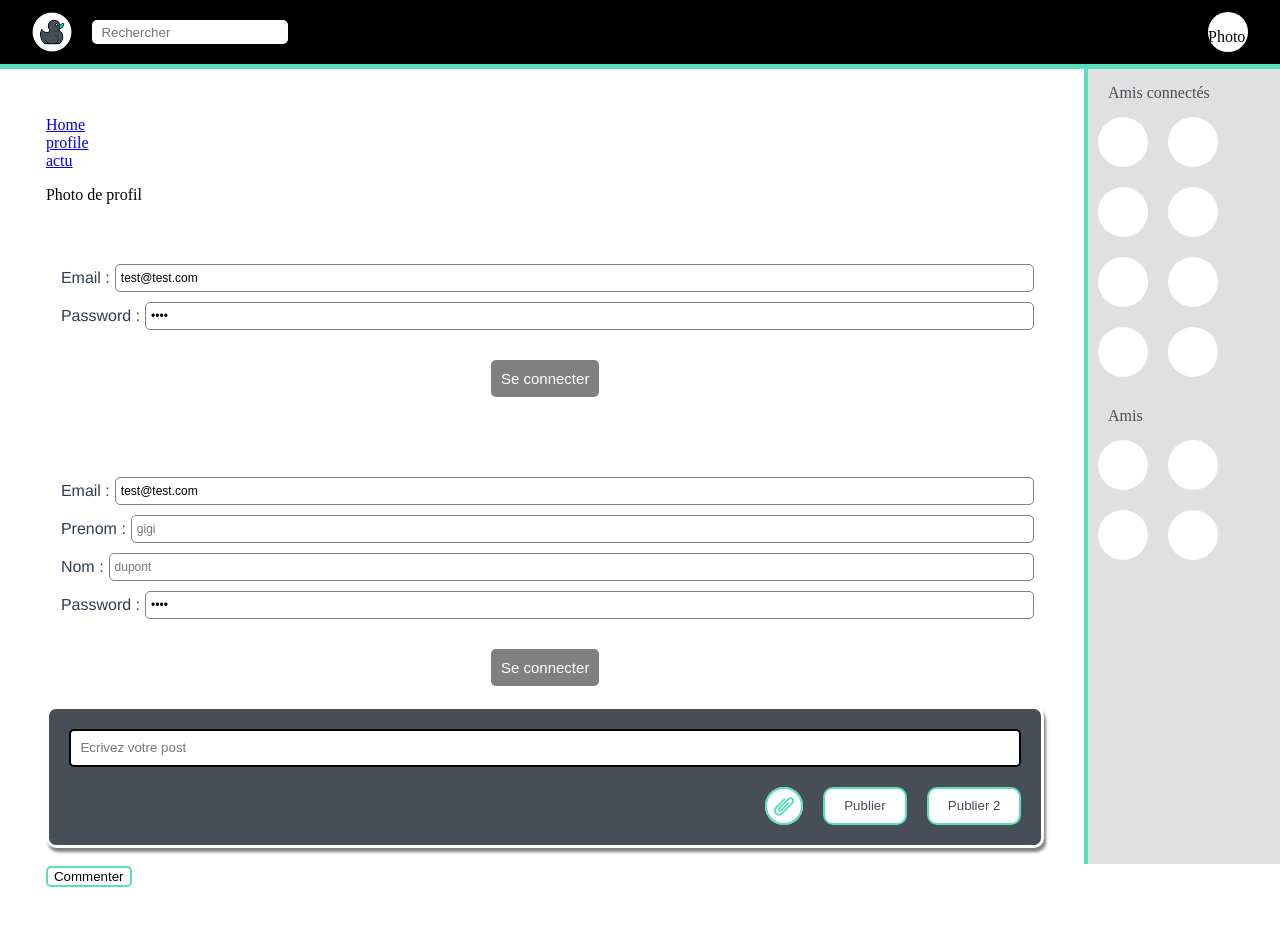
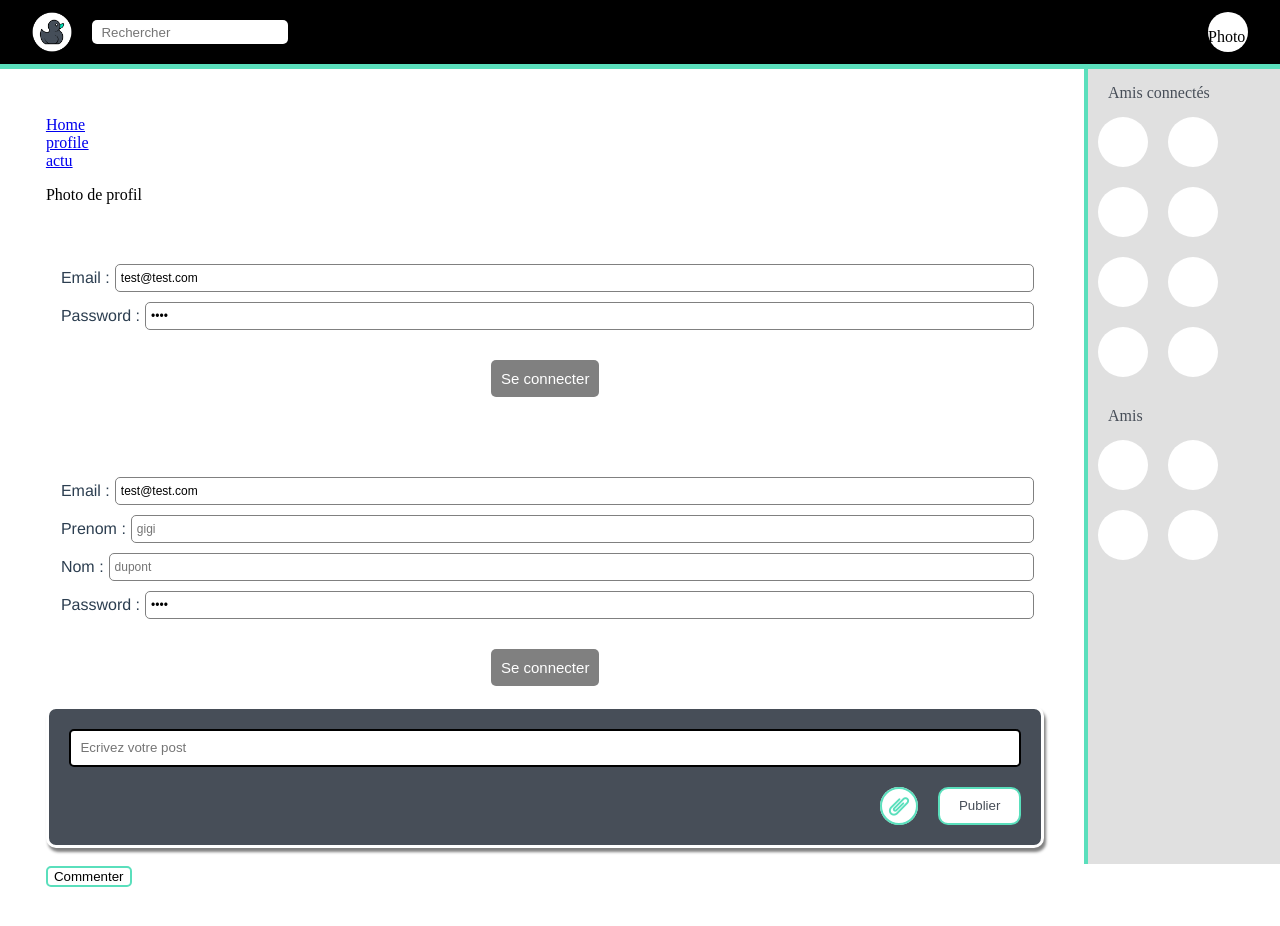
Before and after one commit to Steph06600/Bocalac, a Vue app: page /profile in a window 1280 px wide. Shown: the top 926 px of the page. Built offline with nearby package versions, Linux system fonts and the light colour scheme.

Commit message:
edit post update

```diff
--- a/src/components/EditPost.vue
+++ b/src/components/EditPost.vue
@@ -16,7 +16,6 @@
           </label>
         </div>
         <button @click="publish">Publier</button>
-        <button @click="getpost">Publier 2</button>
       </div>
     </div>
   </div>
@@ -74,29 +73,10 @@ export default {
       );
 
       const data = await response.json();
+      this.post = "";
 
       console.log(response);
       console.log(data);
-    },
-
-    async getpost() {
-      const options = {
-        method: "GET",
-        headers: {
-          "Content-Type": "application/json",
-        },
-      };
-
-      const response = await fetch(
-        "https://social-network-api.osc-fr1.scalingo.io/bocalac/posts",
-        options
-      );
-
-      const data = await response.json();
-      this.posts = data.posts;
-
-      console.log(this.posts);
-      console.log(this.posts[0].content);
     },
   },
 };
```
